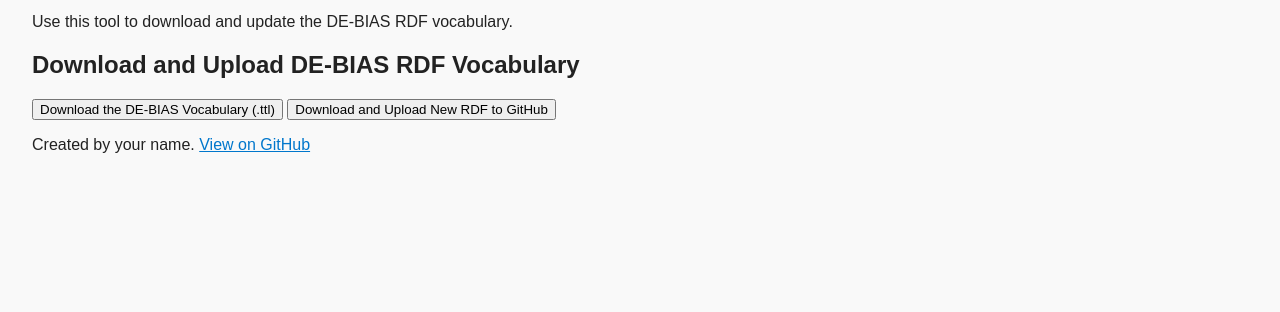
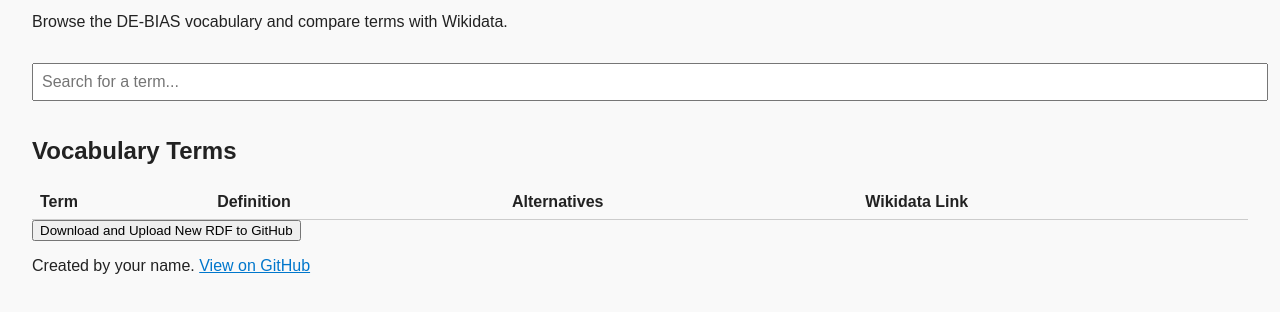
Before and after one commit to trnstlntk/de-bias-wiki-mapper, a plain HTML site: page index.html in a window 1280 px wide. Shown: the part 72-384 px from the top of the page. Drawn offline with Linux system fonts and the light colour scheme.

Commit message:
Update index.html

```diff
--- a/index.html
+++ b/index.html
@@ -9,16 +9,27 @@
 <body>
     <header>
         <h1>DE-BIAS Wiki Mapper</h1>
-        <p>Use this tool to download and update the DE-BIAS RDF vocabulary.</p>
+        <p>Browse the DE-BIAS vocabulary and compare terms with Wikidata.</p>
     </header>
 
     <div class="content">
-        <h2>Download and Upload DE-BIAS RDF Vocabulary</h2>
+        <input type="text" id="search-bar" placeholder="Search for a term...">
 
-        <!-- Download Button (from GitHub repository) -->
-        <button id="download-btn">Download the DE-BIAS Vocabulary (.ttl)</button>
+        <h2>Vocabulary Terms</h2>
+        <table id="terms-table">
+            <thead>
+                <tr>
+                    <th>Term</th>
+                    <th>Definition</th>
+                    <th>Alternatives</th>
+                    <th>Wikidata Link</th>
+                </tr>
+            </thead>
+            <tbody id="terms-body">
+                <!-- Terms will be inserted here dynamically -->
+            </tbody>
+        </table>
 
-        <!-- Upload Button (manual re-download and upload to GitHub) -->
         <button id="download-upload-btn">Download and Upload New RDF to GitHub</button>
 
         <p id="status-msg"></p>
```
